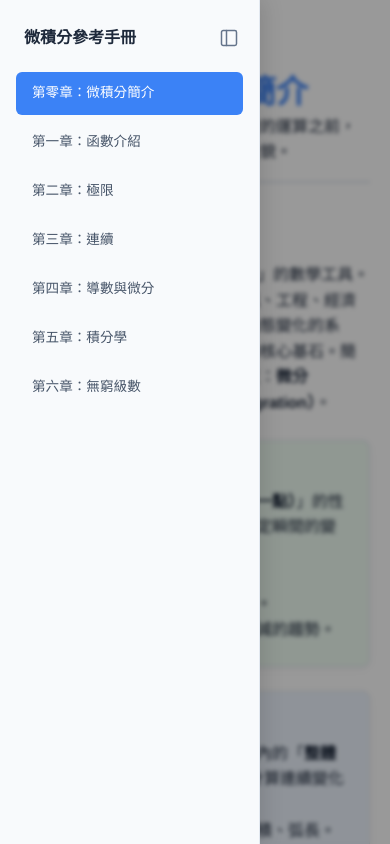
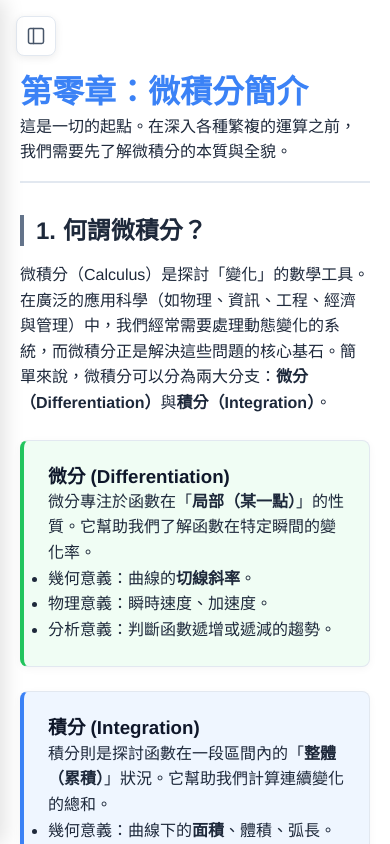
Before and after one commit to ZhaoHong04126/visual-calculus, a React (Vite) app: page / in a window 390 px wide. Built offline with nearby package versions, Linux system fonts and the light colour scheme.

Commit message:
更新側邊欄開關狀態的預設值，根據螢幕寬度調整顯示模式

```diff
--- a/src/App.jsx
+++ b/src/App.jsx
@@ -22,8 +22,8 @@ function SidebarIcon() {
 }
 
 export default function App() {
-  // 控制側邊欄開關的狀態，預設為開啟 (true)
-  const [isSidebarOpen, setIsSidebarOpen] = useState(true);
+  // 控制側邊欄開關的狀態，預設為開啟 (桌面版)，手機版預設為隱藏
+  const [isSidebarOpen, setIsSidebarOpen] = useState(() => window.innerWidth > 768);
 
   // 切換側邊欄的函數
   const toggleSidebar = () => {
```
